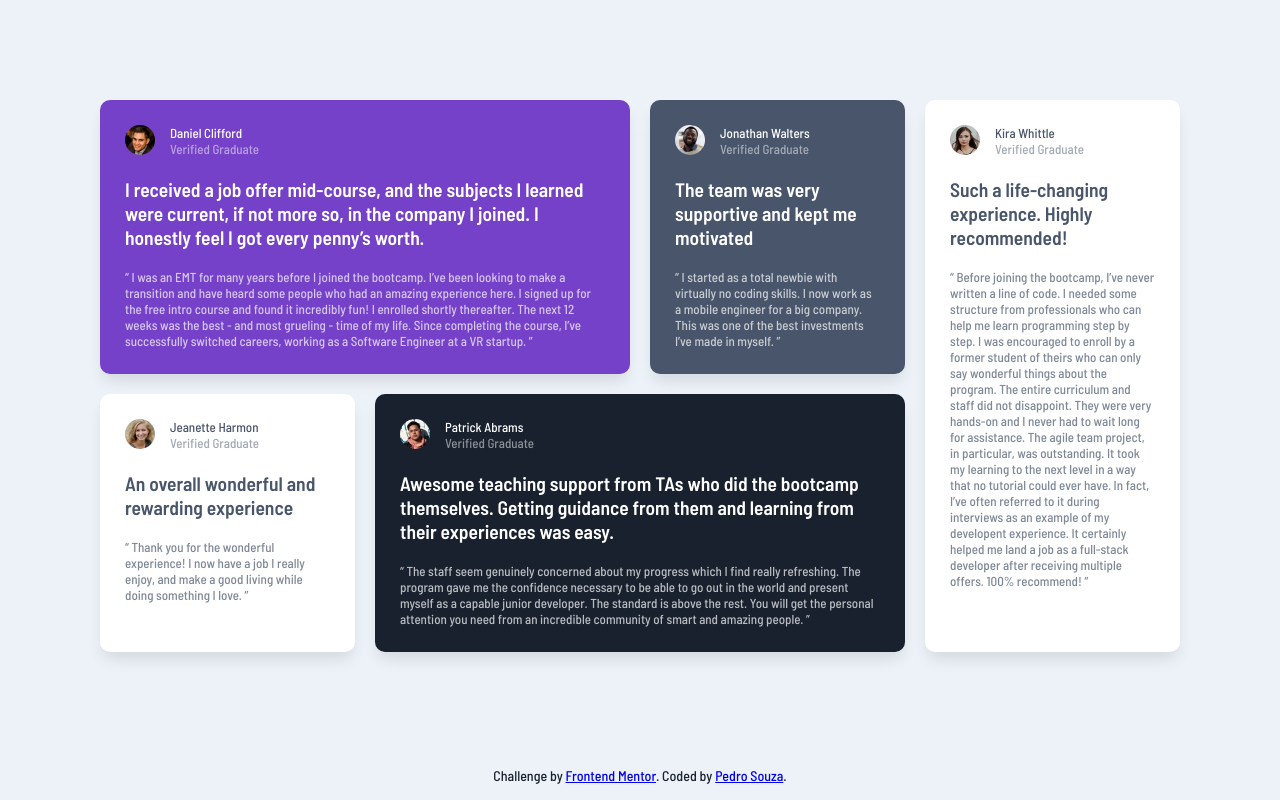
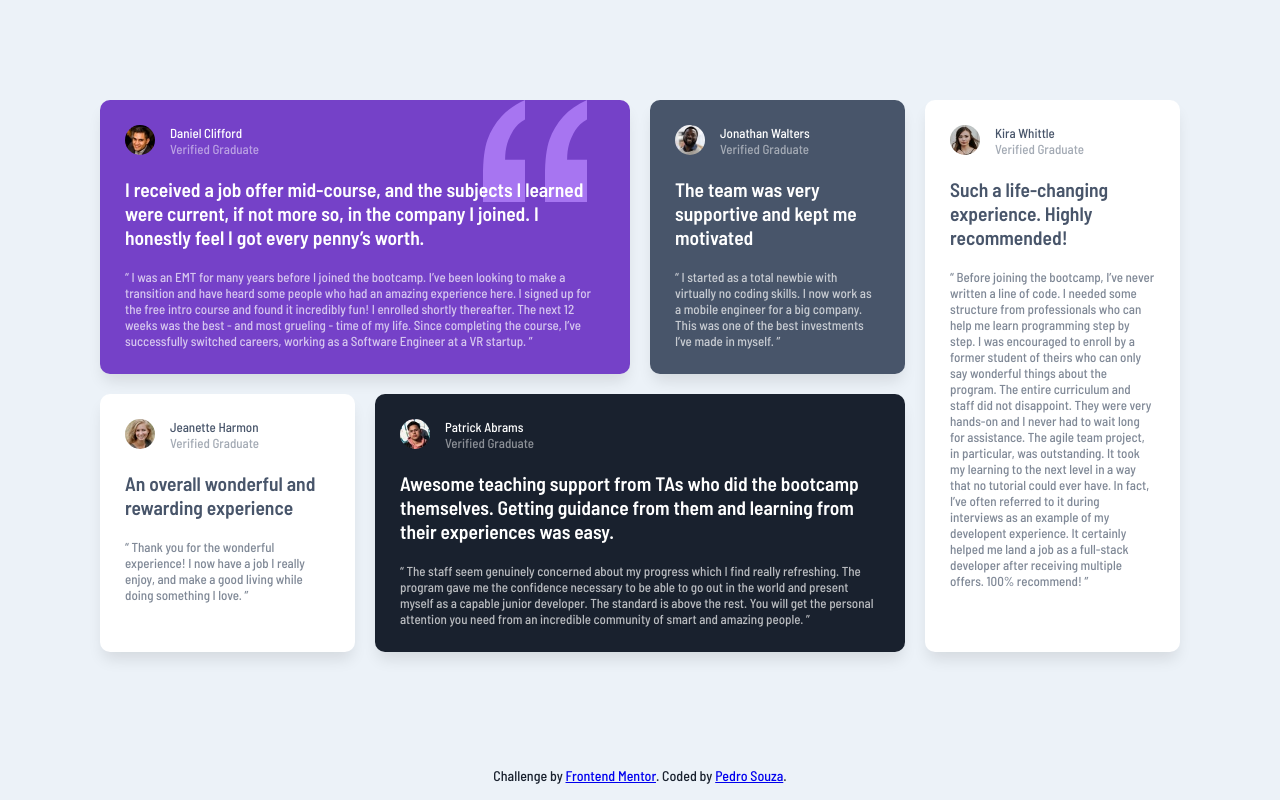
Before and after one commit to pedrohsouza/testimonials-grid-section, a plain HTML site: page index.html in a window 1280 px wide. Drawn offline with Linux system fonts and the light colour scheme.

Commit message:
💄 Add quotation mark in card 1

```diff
--- a/styles.css
+++ b/styles.css
@@ -96,6 +96,9 @@ main {
 
 .card-1 {
   background-color: var(--moderate-violet);
+  background-image: url('./images/bg-pattern-quotation.svg');
+  background-repeat: no-repeat;
+  background-position: top right 10%;
 }
 
 .card-2 {
```
